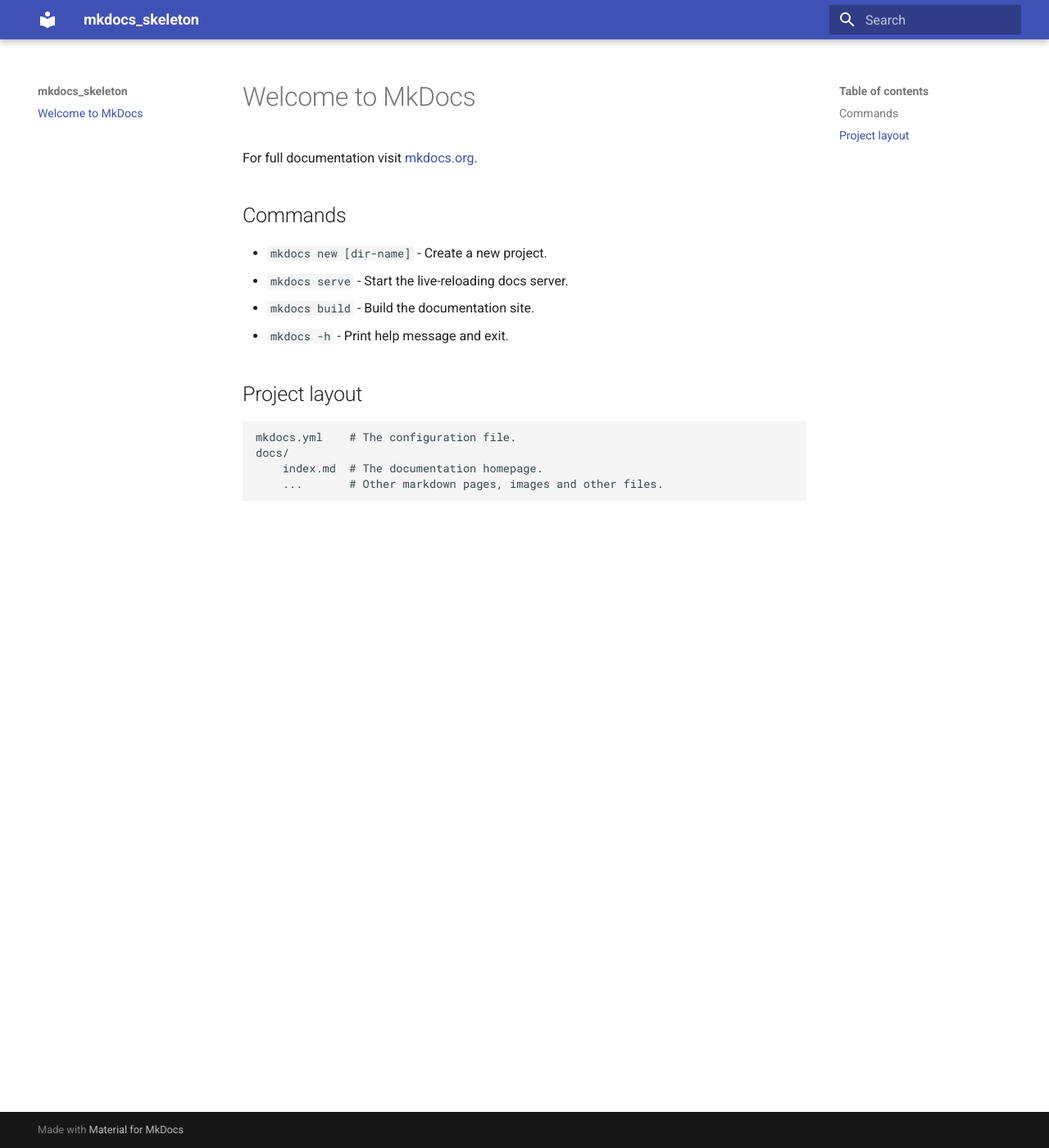
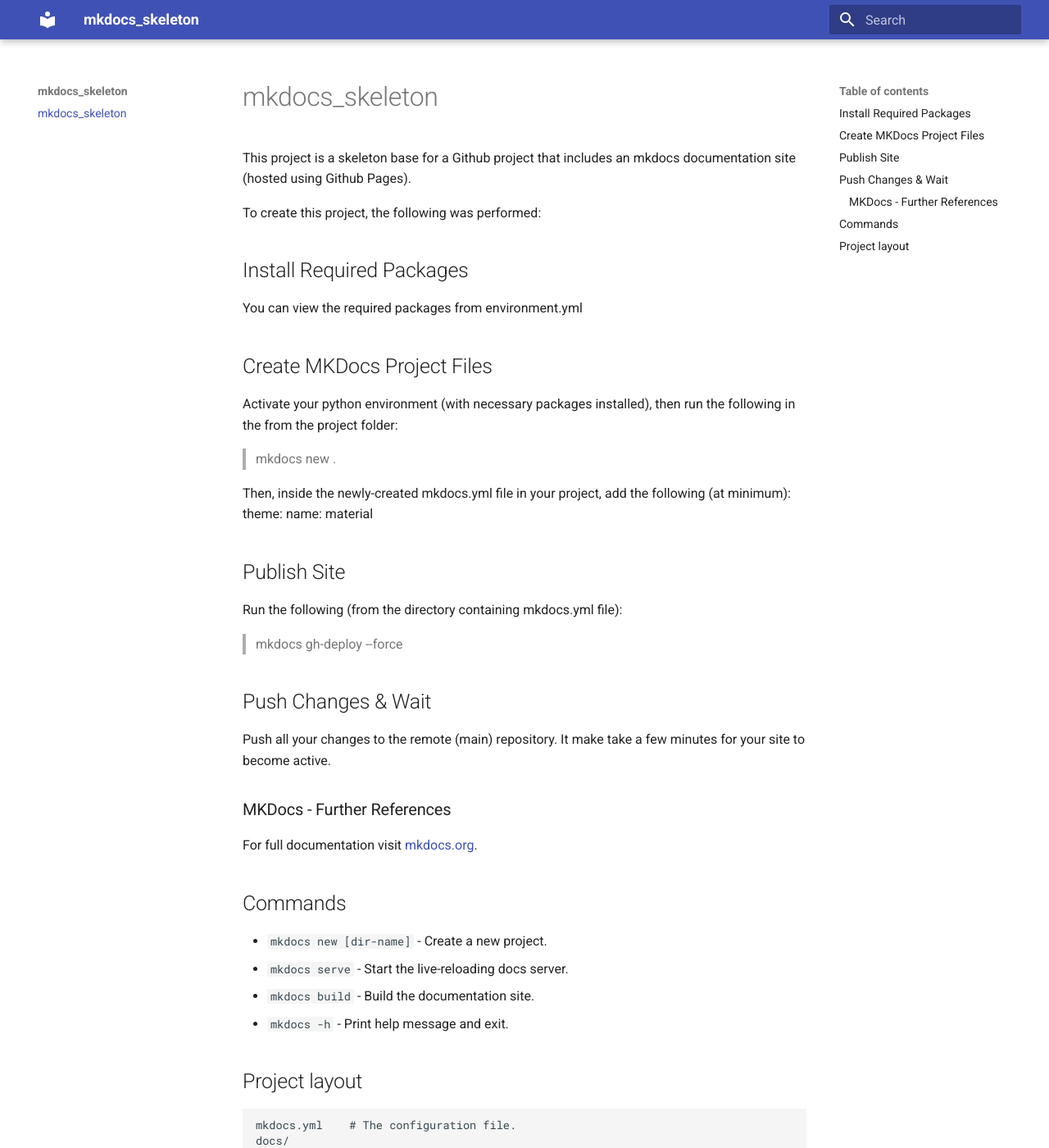
Before and after one commit to kellog-specialk/mkdocs_skeleton, an MkDocs documentation site: the page built from docs/index.md, in a window 1280 px wide and 1400 px high. Shown: the whole window at 82% size. Built offline with MkDocs 1.6.1 and Material for MkDocs 9.7.7, drawn with Linux system fonts in a browser that asks for light colours.

Commit message:
updating docs

```diff
--- a/docs/index.md
+++ b/docs/index.md
@@ -1,4 +1,31 @@
-# Welcome to MkDocs
+# mkdocs_skeleton
+
+This project is a skeleton base for a Github project that includes an mkdocs documentation site (hosted using Github Pages).
+
+To create this project, the following was performed:
+
+## Install Required Packages
+You can view the required packages from environment.yml
+
+## Create MKDocs Project Files
+Activate your python environment (with necessary packages installed), then run the following in the from the project folder:
+> mkdocs new .
+
+Then, inside the newly-created mkdocs.yml file in your project, add the following (at minimum):
+theme:
+    name: material
+
+## Publish Site
+Run the following (from the directory containing mkdocs.yml file):
+> mkdocs gh-deploy --force
+
+
+## Push Changes & Wait
+Push all your changes to the remote (main) repository. It make take a few minutes for your site to become active.
+
+
+
+### MKDocs - Further References
 
 For full documentation visit [mkdocs.org](https://www.mkdocs.org).
 
```
